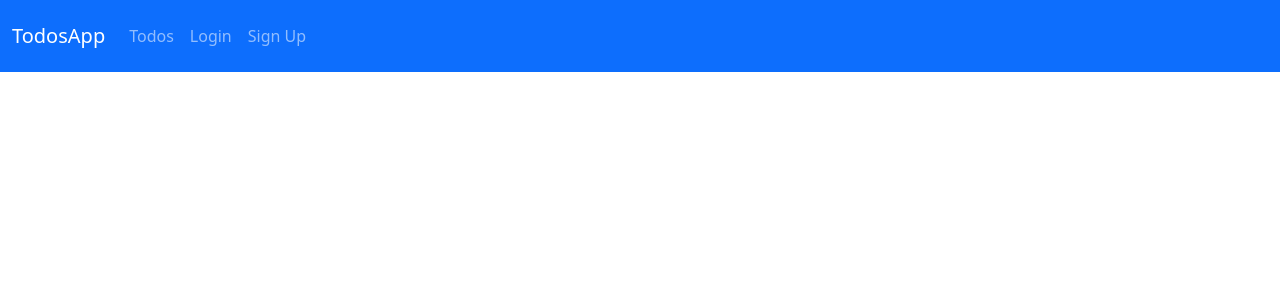
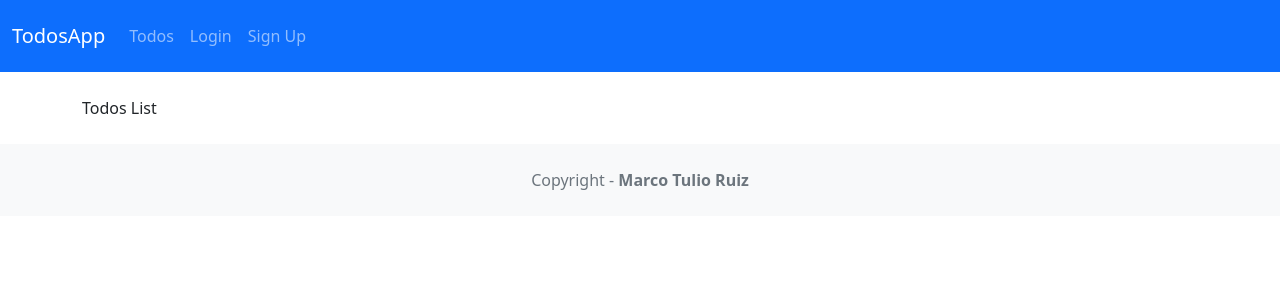
Before and after one commit to ismarcotulio/billing_system_simulator, a React (Create React App) app in the folder frontend/: page / in a window 1280 px wide. Shown: the top 300 px of the page. Built offline with nearby package versions, Linux system fonts and the light colour scheme; the HTML template or start-up script is replaced by a standard one.

Commit message:
CH15: Defining Our Routes
1. routes defined.
2. footer component added.

```diff
--- a/frontend/src/App.js
+++ b/frontend/src/App.js
@@ -48,6 +48,38 @@
           </Nav>
         </div>
       </Navbar>
+
+      <div className="container mt-4">
+        <Switch>
+          <Route exact path={["/", "/todos"]} render={(props)=>
+            <TodosList {...props} token={token} />
+          }>
+          </Route>
+          <Route path="/todos/create" render={(props)=>
+            <AddTodo {...props} token={token} />
+          }>
+          </Route>
+          <Route path="/todos/:id" render={(props)=>
+            <AddTodo {...props} token={token}/>
+          }>
+          </Route>
+          <Route path="/login" render={(props)=>
+            <Login {...props} login={login}/>
+          }>
+          </Route>
+          <Route path="/signup" render={(props)=>
+            <Signup {...props} signup={signup} />
+          }>
+          </Route>
+        </Switch>
+      </div>
+      <footer className="text-center text-lg-start bg-light text-muted mt-4">
+        <div className="text-center p-4">
+          Copyright - <a target="_blank" className="text-reset fw-bold text-decoration-none" href="https://twitter.com/MarcoTulio_Ruiz">
+            Marco Tulio Ruiz
+          </a>
+        </div>
+      </footer>
     </div>
   );
 }
```
